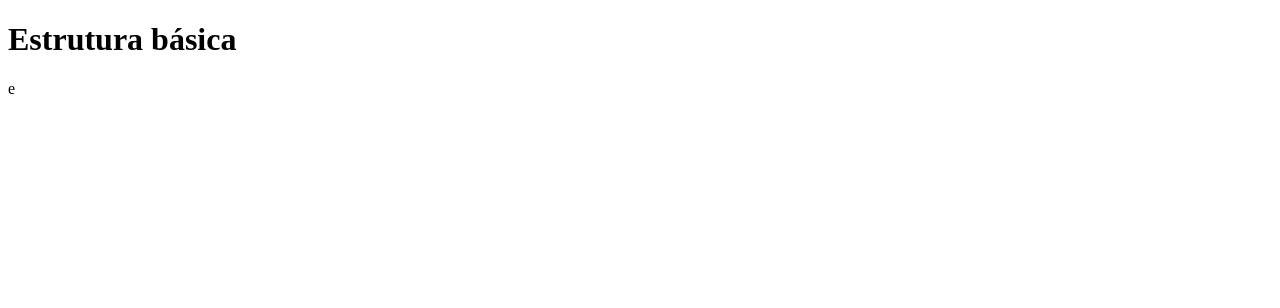
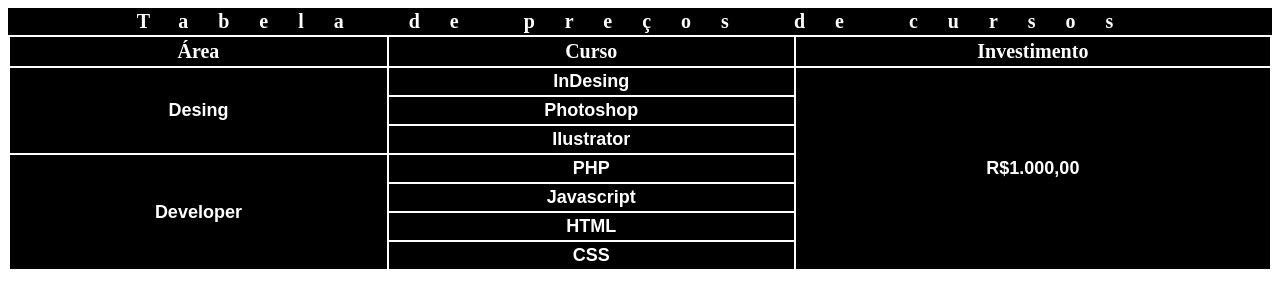
Before and after one commit to tnfranco/HTML, a plain HTML site: page 14_table.html in a window 1280 px wide. Drawn offline with Linux system fonts and the light colour scheme.

Commit message:
update new file

```diff
--- a/14_table.html
+++ b/14_table.html
@@ -8,7 +8,106 @@
         <meta name="description" content=" lista de documentos ">
         <meta name="keywords" content="html5, python, java">
     </head>
+    <style>
+
+
+        table {
+        width: 100%;
+        margin:auto;
+
+        }
+        thead {
+        color:white;;
+        text-align:center;
+        font-size: 20px;
+        }
+        caption {
+        font-size: 20px;
+        border: 2px solid black;
+        color: white;;
+        background: black;
+        text-align: center;
+        letter-spacing: 30px
+        }
+        td {
+        font-size: 18px;
+        font-family:sans-serif;
+        font-weight: bold;
+        border: 2px solid black;
+        text-align: center;
+        background: black;
+        color: white;
+
+        }
+        th {
+        border: 2px solid black;
+        text-align: center;
+        background: black;
+
+
+        }
+
+
+
+
+    </style>
     <body>
-        <h1> Estrutura básica </h1>
+       <table>
+
+        <caption><b>Tabela de preços de cursos</b></caption>
+
+           <thead>
+                 <tr>
+                     <th><b>Área</b></th>
+                     <th><b>Curso</b></th>
+                     <th><b>Investimento</b></th>
+                 </tr>
+
+           </thead>
+
+           <tfoot>
+
+           </tfoot>
+
+           <tbody>
+                <tr>
+                    <td rowspan="3">Desing</td>
+                    <td>InDesing</td>
+                    <td rowspan="7">R$1.000,00</td>
+                </tr>
+               <tr>
+
+                    <td>Photoshop</td>
+
+                </tr>
+               <tr>
+
+                    <td>Ilustrator</td>
+
+                </tr>
+               <tr>
+                    <td rowspan="4">Developer</td>
+                    <td>PHP</td>
+
+                </tr>
+               <tr>
+
+                    <td>Javascript</td>
+
+                </tr>
+               <tr>
+
+                    <td>HTML</td>
+
+                </tr>
+               <tr>
+
+                    <td>CSS</td>
+
+                </tr>
+
+           </tbody>
+
+        </table>
     </body>
-</html> e
+</html>
```
